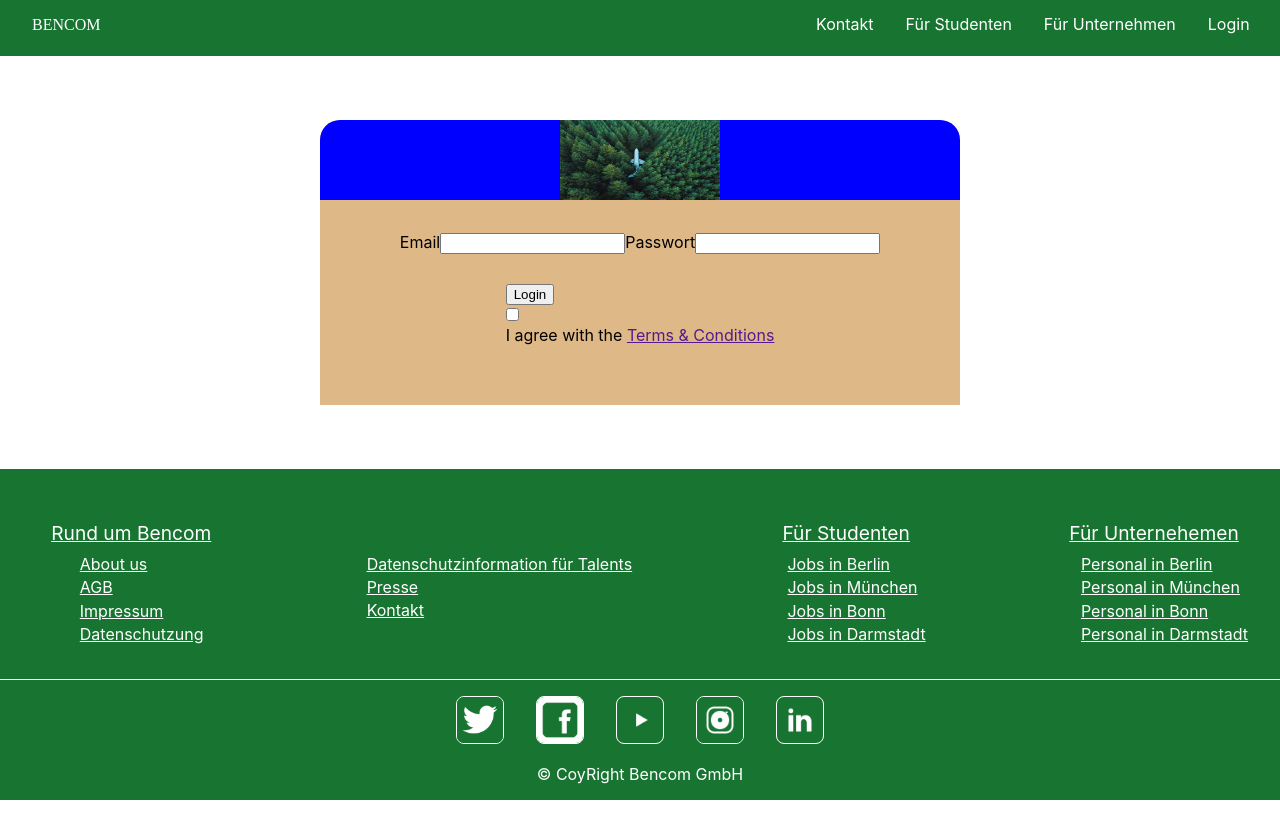
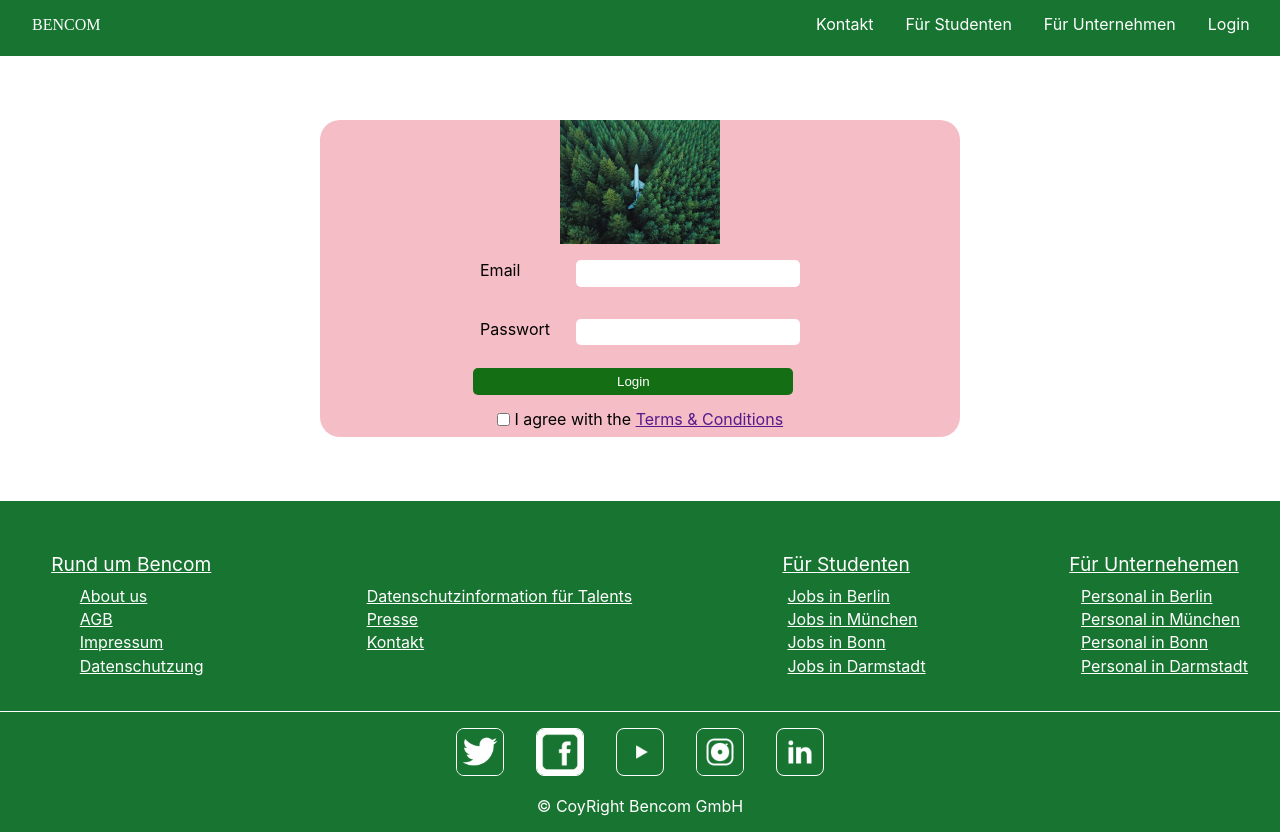
Before and after one commit to mohamadali13/bachelorarbeit, a React (Create React App) app in the folder client/: page / in a window 1280 px wide. Before the commit the page ends 800 px from the top, so only its background shows below. Built offline with nearby package versions, Linux system fonts and the light colour scheme.

Commit message:
loginPage

```diff
--- a/client/src/components/LoginPage/MainSection.js
+++ b/client/src/components/LoginPage/MainSection.js
@@ -14,8 +14,8 @@ const TheSection = () => {
           <img src={LogoImage} style={{ width: "25%", height: "100%" }} />
         </div>
         <div className="loginFormInnerWrap">
-          <div className="LoginRow">
-            <div className="LoginRowIn">
+          <div className="loginRow">
+            <div className="loginRowIn">
               <div className="loginRowInWrap">
                 <label className="loginLebel">Email</label>
                 <input
@@ -27,8 +27,8 @@ const TheSection = () => {
               </div>
             </div>
           </div>
-          <div className="LoginRow">
-            <div className="LoginRowIn">
+          <div className="loginRow">
+            <div className="loginRowIn">
               <div className="loginRowInWrap">
                 <label className="loginLebel">Passwort</label>
                 <input
@@ -51,7 +51,7 @@ const TheSection = () => {
                 name="scaleslogin"
               ></input>
               <p className="acceptTermsTextlogin">
-                I agree with the{" "}
+                &nbsp;I agree with the{" "}
                 <a href="" className="TermsANDCondTextFirma">
                   Terms & Conditions
                 </a>
--- a/client/src/style/LoginPage/LoginPage.scss
+++ b/client/src/style/LoginPage/LoginPage.scss
@@ -1,3 +1,4 @@
+@import "../vars";
 .content {
   display: flex;
   flex: 1 0 auto;
@@ -8,35 +9,100 @@
   display: flex;
   flex-flow: column wrap;
   width: 50%;
-  //justify-content: center;
-  align-items: center;
+  justify-content: center;
+  //align-items: center;
   background-color: rgb(245, 189, 197);
   margin: 4em auto;
   border-radius: 20px;
 }
 
 .loginLogoImageDiv {
-  height: 5em;
-  background-color: blue;
   text-align: center;
-  //flex: 1;
+  flex: 1;
   border-top-right-radius: 20px;
   border-top-left-radius: 20px;
   width: 100%;
+  height: 5em;
 }
 .loginFormInnerWrap {
   display: flex;
-  flex-flow: row wrap;
+  flex-flow: column wrap;
   width: 100%;
-  background-color: burlywood;
   justify-content: center;
-  padding: 2em;
+  align-items: center;
   flex: 1;
 }
 .loginRow {
+  width: 100%;
   display: flex;
   justify-content: center;
-  align-items: center;
-  margin-top: 2em;
-  width: 90%;
 }
+.loginRowIn{
+  width: 50%;
+  display: flex;
+  justify-content: center;
+  margin: 1em;
+}
+.loginRowInWrap{
+  width: 100%;
+  display: flex;
+  justify-content: center;
+}
+.loginLebel{
+  width: 30%;
+}
+.loginInput{
+  border-radius: 5px;
+  height: 2em;
+  border-width: 0;
+  flex: 1;
+}
+.loginButtonDivANDTerms{
+  width: 100%;
+  display: flex;
+  flex-flow: row wrap;
+  justify-content: center;
+}
+.loginButtonDivANDTerms{
+  width: 100%;
+  display: flex;
+  flex-flow: column wrap;
+  text-align: center;
+  justify-content: center;
+}
+.loginButtonFirma{
+  width: 50%;
+  flex: 1;
+  height: 2em;
+  background-color: $form-login-Button-background-color;
+  border: 0;
+  border-radius: 5px;
+  cursor: pointer;
+  margin-bottom: 0.5em;
+  margin-right: 1em;
+  color: #fff;
+  margin-top: 0.5em;
+}
+.termsloginDiv{
+  display: flex;
+  flex-flow: row wrap;
+  margin-bottom: 0.5em;
+  justify-content: center;
+  width: 85%;
+  align-self: center;
+  flex: 1;
+  margin-top: 0.5em;
+}
+#scaleslogin{
+  margin: auto 0;
+}
+
+
+@media only screen and (max-width: 768px)  {
+  #loginForm{
+    width: 90%;
+  }
+  .loginRowIn{
+    width: 90%;
+  }
+}
```
